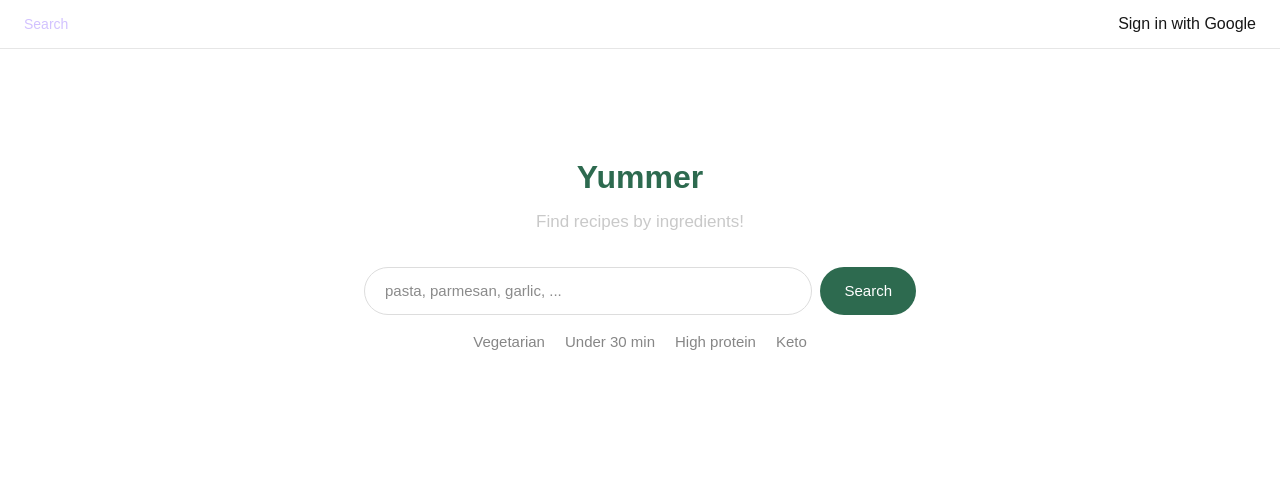
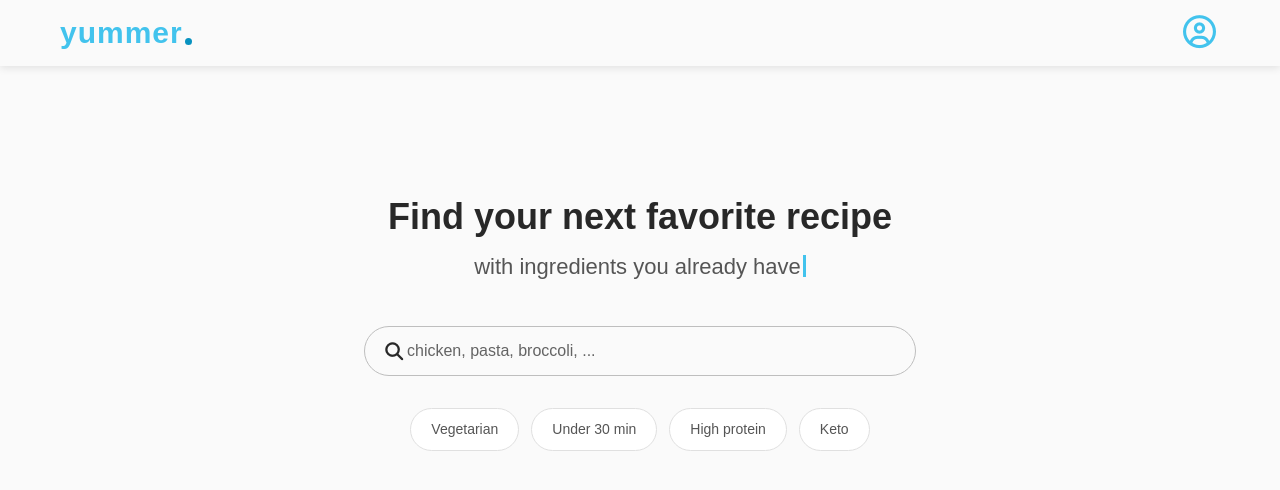
Before and after one commit to sruthiperu/yummer, a Next.js app in the folder frontend/: page / in a window 1280 px wide. Shown: the top 490 px of the page. Built offline with nearby package versions, Linux system fonts and the light colour scheme; no server answers.

Commit message:
make UI better

```diff
--- a/frontend/app/home.css
+++ b/frontend/app/home.css
@@ -1,79 +1,201 @@
+body {
+    background: rgb(250, 250, 250);
+}
+
+/* navigation bar */
+.navbar {
+    position: sticky;
+    top: 0;
+    box-shadow: 0 2px 8px rgba(0, 0, 0, 0.1);
+    z-index: 100;
+}
+
+.nav_cont {
+    display: flex;
+    justify-content: space-between;
+    align-items: center;
+    margin: 0 auto;
+    max-width: 1200px;
+}
+
+.nav_logo {
+    font-size: 30px;
+    font-weight: 600;
+    color: rgb(66, 195, 237);
+    letter-spacing: 1px;
+    padding: 8px 20px;
+    text-decoration: none;
+}
+
+.logo_dot {
+    display: inline-block;
+    transform: translateY(2px);
+    width: 7px;
+    height: 7px;
+    background-color: rgb(8, 146, 192);
+    border-radius: 50%;
+    margin-left: 2px;
+    font-size: 0;
+}
+
+.signin {
+    font-size: 33px;
+    color: rgb(66, 195, 237);
+    text-decoration: none;
+    padding: 8px 20px;
+    transition: all 0.2s;
+}
+
+.signin:hover {
+    color: rgb(0, 128, 171);
+}
+
+/* home page */
 .home {
     max-width: 600px;
-    margin: 80px auto;
+    margin: 100px auto;
     padding: 24px;
     text-align: center;
 }
-.home_title {
-    color: #2D6A4F;
-    margin-bottom: 8px;
-    font-size: 32px;
-    font-weight: 700;
+
+.title_wrap {
+    display: block;
+    min-height: 60px;
 }
-.home_subtitle {
-    color: #c9c9c9;
-    margin-bottom: 32px;
-    font-size: 17px;
-}
-.home_form {
+.subtitle_wrap {
+    display: block;
+    min-height: 60px;
     margin-bottom: 16px;
 }
 
+.home_title {
+    font-size: 36px;
+    font-weight: 600;
+    color: rgb(40, 40, 40);
+    display: inline-block;
+    position: relative;
+}
+.home_subtitle {
+    font-size: 22px;
+    color: rgb(85, 85, 85);
+    display: inline-block;
+    position: relative;
+    /* add gap on bottom */
+}
+
+/* solid cursor while typing */
+.cursor-solid {
+    display: inline-block;
+    width: 3px;
+    height: 1em;
+    background-color: rgb(66, 195, 237);
+    margin-left: 2px;
+    vertical-align: middle;
+    transform: translateY(-2px);
+}
+
+/* hide cursor */
+.cursor-end {
+    display: inline-block;
+    width: 3px;
+    height: 1em;
+    margin-left: 2px;
+    vertical-align: middle;
+    background-color: rgb(66, 195, 237);
+    opacity: 0;
+    transform: translateY(-2px);
+}
+.cursor-end.visible {
+    opacity: 1;
+    animation: blink 0.75s step-end 3 forwards;
+}
+.cursor-end.hidden {
+    opacity: 0;
+}
+
+@keyframes blink {
+    0%, 100% {opacity: 1;}
+    50% {opacity: 0;}
+}
+
+/* magnifying glass icon */
+.search_icon {
+    position: absolute;
+    left: 18px;
+    color: rgb(40, 40, 40);
+    font-size: 18px;
+    pointer-events: none;
+    z-index: 1;
+}
+
+/* search bar */
+.search_input_wrapper {
+    position: relative;
+    display: flex;
+    align-items: center;
+    flex: 1;
+    border: 1px solid rgb(190, 190, 190);
+    border-radius: 40px;
+}
+
+
 .search_row {
     display: flex;
-    gap: 8px;
+    align-items: center;
+    width: 100%;
 }
 
-.home_input {
-    flex: 1;
-    border-radius: 28px;
-    border: 1.5px solid #ddd;
+.search_input {
+    padding: 12px 18px 12px 42px;
+    width: 100%;
+    height: auto;
+    color: rgb(40, 40, 40);
+    border: none;
     outline: none;
-    padding: 12px 20px;
-    font-size: 15px;
-    transition: border-color 0.2s;
-}
-.home_input:focus {
-    border-color: #2D6A4F;
+    background: transparent;
+    font-size: 16px;
+    border-radius: 40px;
 }
 
-.home_btn {
-    background: #2D6A4F;
-    color: white;
-    border: none;
-    border-radius: 28px;
-    padding: 12px 24px;
-    font-size: 15px;
-    font-weight: 500;
-    cursor: pointer;
-    transition: background 0.2s;
+.search_input::placeholder {
+    color: rgb(100, 100, 100);
+    opacity: 1;
 }
-.home_btn:hover {
-    background: #1b4332;
+.search_input_wrapper:focus-within {
+    border-color: rgb(66, 195, 237);
 }
 
+
+.home_form {
+    margin-bottom: 24px;
+}
+
+/* Quick Options Container */
 .quick_options {
     display: flex;
     flex-wrap: wrap;
     justify-content: center;
-    color: #868686;
-    gap: 20px;
-    margin-top: 16px;
-    font-size: 15px;
+    gap: 12px;
+    margin-top: 32px;
 }
-.opt {
+
+/* Quick Option Buttons */
+.quick_opt {
     background: white;
-    border-radius: 20px;
-    border: 1px solid #ddd;
+    border-radius: 48px;
+    border: 1.5px solid #e0e0e0;
     color: #555;
-    padding: 6px 14px;
-    font-size: 13px;
-
+    padding: 10px 20px;
+    font-size: 14px;
+    font-weight: 500;
     cursor: pointer;
     transition: all 0.2s;
 }
-.opt:hover {
-    background: #f0faf4;
-    color: #2D6A4F;
-    border-color: #2D6A4F;
+
+.quick_opt:hover {
+    background: rgb(66, 195, 237);
+    border-color: rgb(66, 195, 237);
+    color: white;
+    transform: translateY(-2px);
+    box-shadow: 0 4px 8px rgba(66, 195, 237, 0.2);
 }
--- a/frontend/app/layout.tsx
+++ b/frontend/app/layout.tsx
@@ -1,12 +1,8 @@
-// Wraps app
-
 "use client"
 
 import {Providers} from "./providers"
-import {useMe} from "@/lib/useMe"
 
 import "./globals.css"
-import "./nav.css"    // for navigation bar
 
 import '@fortawesome/fontawesome-free/css/all.min.css';
 
@@ -19,37 +15,8 @@ export default function RootLayout({
   return (
     <html lang="en">
       <body>
-        <Providers><Nav />{children}</Providers>
+        <Providers>{children}</Providers>
       </body>
     </html>
   )
 }
-
-function Nav() {
-  const {data: user, isLoading} = useMe()
-  const API_URL = process.env.NEXT_PUBLIC_API_URL?.replace("/api/v1", "")
-
-  return (
-    <nav className="nav_bar">
-      {/* add logo? */}
-      <a href="/" className="nav_link">Search</a>
-
-      <div className="nav_right">
-        {isLoading ? null : user ? (
-          // when logged in
-          <>
-            <span className="user_name">{user.name}</span>
-            <a href={`${API_URL}/api/v1/auth/logout`} className="sign-out">
-              Sign out
-            </a>
-          </>
-        ):(
-          // when logged out
-          <a href={`${API_URL}/api/v1/auth/google`} className="sign-in">
-            Sign in with Google
-          </a>
-        )}
-      </div>
-    </nav>
-  )
-}
--- a/frontend/app/page.tsx
+++ b/frontend/app/page.tsx
@@ -1,51 +1,141 @@
 "use client"
 
-import {useState, SyntheticEvent} from "react"
+import {useState, useEffect, SyntheticEvent} from "react"
 import {useRouter} from "next/navigation"
+import Link from "next/link"
+import SearchBar from "./search_bar"
 import "./home.css"
 
 export default function HomePage() {
-  const [q, set_q] = useState("")   // query
+  const [q, set_q] = useState("")
   const router = useRouter()
+
+  const title = "Find your next favorite recipe"
+  const subtitle = "with ingredients you already have"
+  /* typing effect */
+  const [titleText, setTitleText] = useState("")
+  const [subText, setSubText] = useState("")
+  const [titleDone, setTitleDone] = useState(false)
+  const [subStarted, setSubStarted] = useState(false)
+  const [subDone, setSubDone] = useState(false)
+  const [showEndCursor, setShowEndCursor] = useState(false)
+
+  useEffect(() => {
+    let i = 0
+    let j = 0
+
+    function typeTitle() {
+      if (i < title.length) {
+        setTitleText(title.slice(0, i + 1))
+        i++
+        setTimeout(typeTitle, 40)
+      } else {
+        setTitleDone(true)
+        setTimeout(() => {
+          setSubStarted(true)
+          typeSub()
+        }, 300)
+      }
+    }
+
+    function typeSub() {
+      if (j < subtitle.length) {
+        setSubText(subtitle.slice(0, j + 1))
+        j++
+        setTimeout(typeSub, 40)
+      } else {
+        setSubDone(true)
+        setTimeout(() => {
+          setShowEndCursor(true)
+          // remove cursor after it blinks 3 times
+          setTimeout(() => {
+            setShowEndCursor(false)
+          }, 2500)
+        }, 300)
+      }
+    }
+
+    typeTitle()
+  }, [])
 
   function handleSearch(e: SyntheticEvent<HTMLFormElement>) {
     e.preventDefault()
     if (q.trim()) {
-      if (q.includes(",")) {    // search by ingredients
+      if (q.includes(",")) {
         router.push(`/search/by-ingredients?ingredients=${encodeURIComponent(q.trim())}`)
-      } else {    // search
+      } else {
         router.push(`/search?q=${encodeURIComponent(q.trim())}`)
       }
     }
   }
 
-  const quickOptions = [{label: "Vegetarian", q: "vegetarian dinner"}, {label: "Under 30 min", q: "quick dinner"},
-                         {label: "High protein", q: "high protein meal"}, {label: "Keto", q: "keto recipes"}]
+  const quick_options = [
+    {label: "Vegetarian", q: "vegetarian dinner"},
+    {label: "Under 30 min", q: "quick dinner"},
+    {label: "High protein", q: "high protein meal"},
+    {label: "Keto", q: "keto recipes"}
+  ]
 
   return (
+    <>
+      <nav className="navbar">
+        <div className="nav_cont">
+          <Link href="/" className="nav_logo">
+            yummer<span className="logo_dot"></span>
+          </Link>
+
+          <Link href="/api/v1/auth/google" className="signin">
+            <i className="fa-regular fa-circle-user"></i>
+          </Link>
+        </div>
+      </nav>
+
       <main className="home">
+        <div className="title_wrap">
+          <h1 className="home_title">
+            {titleText}
+            {!titleDone && <span className="cursor-solid"></span>}
+          </h1>
+        </div>
+        <div className="subtitle_wrap">
+          <h2 className="home_subtitle">
+            {subText}
+            {subStarted && !subDone && <span className="cursor-solid"></span>}
+            <span className={`cursor-end ${showEndCursor ? 'visible' : 'hidden'}`}></span>
+          </h2>
+        </div>
 
-      <h1 className="home_title">Yummer</h1>
-      <p className="home_subtitle">Find recipes by ingredients!</p>
-
+        <SearchBar placeholder="chicken, pasta, broccoli, ..." />
+        {/*
         <form onSubmit={handleSearch} className="home_form">
           <div className="search_row">
-          <input value={q} onChange={e => set_q(e.target.value)} placeholder="pasta, parmesan, garlic, ..." className="home_input"/>
-
-          <button type="submit" className="home_btn">Search</button>
+            <div className="search_input_wrapper">
+              <i className="fa-solid fa-magnifying-glass search_icon"></i>
+              <input
+                type="text"
+                autoComplete="off"
+                value={q}
+                onChange={e => set_q(e.target.value)}
+                placeholder="chicken, pasta, broccoli, ..."
+                className="search_input"
+              />
+            </div>
           </div>
         </form>
+        */}
 
         <div className="quick_options">
-        {quickOptions.map(opt => (
+          {quick_options.map(opt => (
             <button
               key={opt.label}
               onClick={() => router.push(`/search?q=${encodeURIComponent(opt.q)}`)}
               className="quick_opt"
-          >{opt.label}</button>
+            >
+              {opt.label}
+            </button>
           ))}
         </div>
-
       </main>
+    </>
   )
 }
--- a/frontend/app/search/page.tsx
+++ b/frontend/app/search/page.tsx
@@ -5,7 +5,9 @@ import {useState, type SyntheticEvent} from "react"
 import {useSearch} from "@/lib/useSearch"
 
 import RecipeCard from "../recipe_card"
+import SearchBar from "../search_bar"
 
+import "../home.css"
 import "./search.css"
 
 
@@ -39,12 +41,7 @@ export default function SearchPage() {
         <main className="search_page">
 
             {/* search bar */}
-            <form onSubmit={handleNewSearch} className="search_form">
-                <div className="search_bar">
-                    <input name="q" placeholder="Search recipes..." className="search_input"/>
-                    <button type="submit" className="search_btn">Search</button>
-                </div>
-            </form>
+            <SearchBar placeholder="chicken, pasta, broccoli, ..." />
 
 
             {/* header for results */}
--- a/frontend/app/search/search.css
+++ b/frontend/app/search/search.css
@@ -4,37 +4,41 @@
     padding: 24px;
 }
 
-.search_form {
-    margin-bottom: 24px;
+/* search bar */
+.search_input_wrapper {
+    position: relative;
+    display: flex;
+    align-items: center;
+    flex: 1;
+    border: 1px solid rgb(190, 190, 190);
+    border-radius: 40px;
 }
-.search_bar {
+
+
+.search_row {
     display: flex;
-    gap: 8px;
+    align-items: center;
+    width: 100%;
 }
+
 .search_input {
-    flex: 1;
-    border-radius: 24px;
-    border: 1px solid #ddd;
+    padding: 12px 18px 12px 42px;
+    width: 100%;
+    height: auto;
+    color: rgb(40, 40, 40);
+    border: none;
     outline: none;
-    padding: 10px 16px;
-    font-size: 15px;
-    transition: border-color 0.15s;
+    background: transparent;
+    font-size: 16px;
+    border-radius: 40px;
 }
-.search_input:focus {
-    border-color: #2D6A4F;
+
+.search_input::placeholder {
+    color: rgb(100, 100, 100);
+    opacity: 1;
 }
-.search_btn {
-    background: #2D6A4F;
-    color: white;
-    border-radius: 24px;
-    border: none;
-    padding: 10px 20px;
-    font-size: 15px;
-    cursor: pointer;
-    transition: background 0.15s;
-}
-.search_btn:hover {
-    background: #1b4332;
+.search_input_wrapper:focus-within {
+    border-color: rgb(66, 195, 237);
 }
 
 .res_header {
--- /dev/null
+++ b/frontend/app/search_bar.tsx
@@ -0,0 +1,46 @@
+"use client"
+
+import {useState, SyntheticEvent} from "react"
+import {useRouter} from "next/navigation"
+
+type SearchBarProps = {
+  defaultValue?: string
+  placeholder?: string
+}
+
+export default function SearchBar({
+  defaultValue = "",
+  placeholder = "chicken, pasta, broccoli, ...",
+}: SearchBarProps) {
+  const [q, setQ] = useState(defaultValue)
+  const router = useRouter()
+
+  function handleSearch(e: SyntheticEvent<HTMLFormElement>) {
+    e.preventDefault()
+    if (q.trim()) {
+      if (q.includes(",")) {
+        router.push(`/search/by-ingredients?ingredients=${encodeURIComponent(q.trim())}`)
+      } else {
+        router.push(`/search?q=${encodeURIComponent(q.trim())}`)
+      }
+    }
+  }
+
+  return (
+    <form onSubmit={handleSearch} className="home_form">
+      <div className="search_row">
+        <div className="search_input_wrapper">
+          <i className="fa-solid fa-magnifying-glass search_icon"></i>
+          <input
+            type="text"
+            autoComplete="off"
+            value={q}
+            onChange={e => setQ(e.target.value)}
+            placeholder={placeholder}
+            className="search_input"
+          />
+        </div>
+      </div>
+    </form>
+  )
+}
```
Lines whose indentation alone changed are shown as unchanged.
